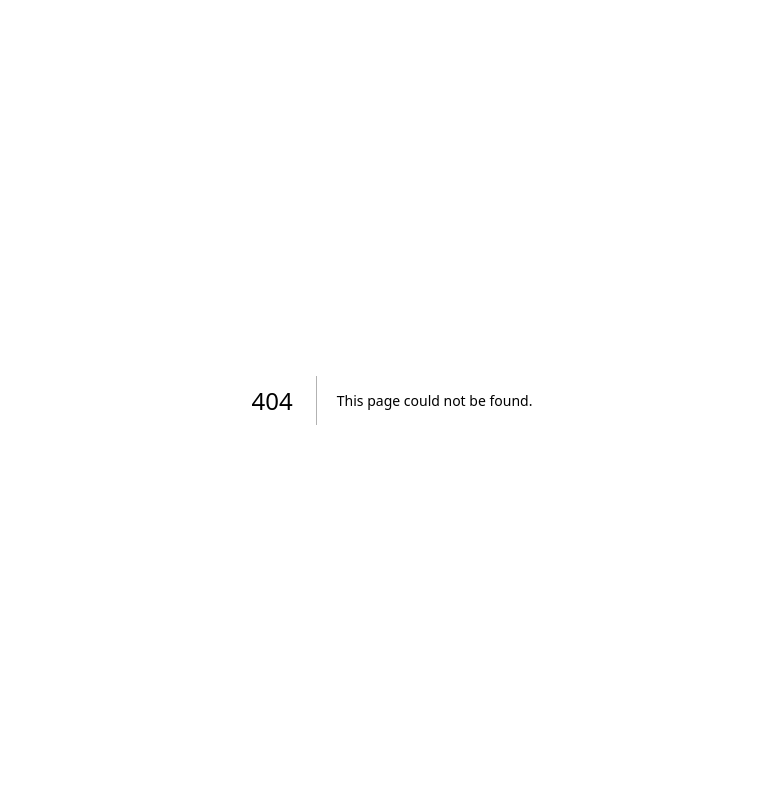
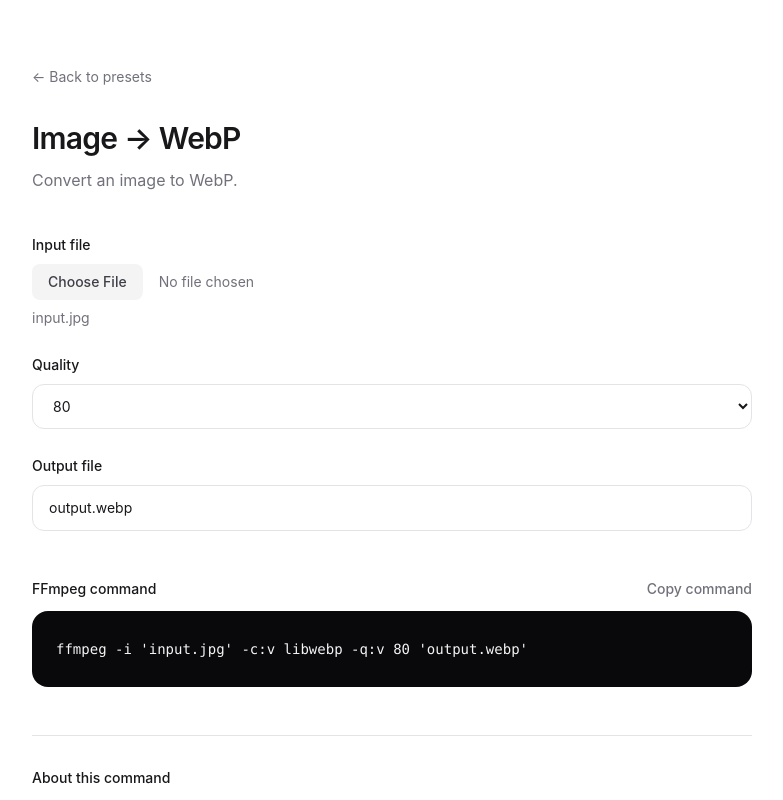
Before and after one commit to liuwenlonghub/320kbps, a Next.js app: page /presets/image-to-webp in a window 1280 px wide. Before the commit this address had no page. Shown: the top 800 px of the page, without its empty margins (248-1031 px from the left). Built offline with nearby package versions, Linux system fonts and the light colour scheme.

Commit message:
feat: add image to WebP conversion functionality with presets and command builders

```diff
--- a/app/page.tsx
+++ b/app/page.tsx
@@ -110,6 +110,50 @@
           </div>
         </section>
 
+        {/* All presets */}
+        <section className="pb-32">
+          <div className="mb-8">
+            <h2 className="text-2xl font-semibold tracking-tight">
+              Browse all presets
+            </h2>
+
+            <p className="mt-2 text-sm text-zinc-500">
+              Explore all available FFmpeg presets.
+            </p>
+          </div>
+
+          <div className="space-y-12">
+            {categories.map((category) => {
+              const categoryPresets = presets.filter(
+                (preset) => preset.category === category,
+              );
+
+              if (categoryPresets.length === 0) {
+                return null;
+              }
+
+              return (
+                <div key={category}>
+                  <PresetCategoryLabel
+                    category={category}
+                  />
+
+                  <div className="grid gap-4 sm:grid-cols-2">
+                    {categoryPresets.map((preset) => (
+                      <PresetCard
+                        key={preset.id}
+                        id={preset.id}
+                        title={preset.title}
+                        description={preset.description}
+                      />
+                    ))}
+                  </div>
+                </div>
+              );
+            })}
+          </div>
+        </section>
+
         {/* About */}
         <section
           id="about"
--- /dev/null
+++ b/app/presets/image-to-webp/page.tsx
@@ -0,0 +1,6 @@
+import { PresetPage } from "@/components/preset/preset-page";
+import { imageToWebpPreset } from "@/lib/ffmpeg/presets/image-to-webp";
+
+export default function ImageToWebpPage() {
+  return <PresetPage preset={imageToWebpPreset} />;
+}
--- /dev/null
+++ b/lib/ffmpeg/command-builder/image-to-webp.ts
@@ -0,0 +1,19 @@
+import { quoteShellArgument } from "./utils";
+import type { ImageToWebpOptions } from "@/lib/ffmpeg/presets/image-to-webp";
+
+export function buildImageToWebpCommand({
+  input,
+  quality,
+  output,
+}: ImageToWebpOptions): string {
+  return [
+    "ffmpeg",
+    "-i",
+    quoteShellArgument(input),
+    "-c:v",
+    "libwebp",
+    "-q:v",
+    quality,
+    quoteShellArgument(output),
+  ].join(" ");
+}
--- a/lib/ffmpeg/command-builder/registry.ts
+++ b/lib/ffmpeg/command-builder/registry.ts
@@ -6,6 +6,8 @@
 import type { WebmToMp4Options } from "@/lib/ffmpeg/presets/webm-to-mp4";
 import { buildVideoToMp3Command } from "./index";
 import type { VideoToMp3Options } from "@/lib/ffmpeg/presets/video-to-mp3";
+import { buildImageToWebpCommand } from "./image-to-webp";
+import type { ImageToWebpOptions } from "@/lib/ffmpeg/presets/image-to-webp";
 
 type CommandValues =
   Record<string, string | number>;
@@ -47,4 +49,11 @@
       input: String(values.input),
       output: String(values.output),
     } satisfies WebmToMp4Options),
+
+  "image-to-webp": (values) =>
+    buildImageToWebpCommand({
+      input: String(values.input),
+      quality: Number(values.quality),
+      output: String(values.output),
+    } satisfies ImageToWebpOptions),
 };
--- /dev/null
+++ b/lib/ffmpeg/output/image-to-webp.ts
@@ -0,0 +1,8 @@
+import { replaceExtension } from "@/lib/ffmpeg/command-builder/utils";
+import type { ImageToWebpOptions } from "@/lib/ffmpeg/presets/image-to-webp";
+
+export function buildImageToWebpOutputFilename(
+  { input }: ImageToWebpOptions,
+): string {
+  return replaceExtension(input, "webp");
+}
--- a/lib/ffmpeg/output/registry.ts
+++ b/lib/ffmpeg/output/registry.ts
@@ -6,6 +6,8 @@
 import type { VideoToMp3Options } from "@/lib/ffmpeg/presets/video-to-mp3";
 import { buildWebmToMp4OutputFilename } from "./webm-to-mp4";
 import type { WebmToMp4Options } from "@/lib/ffmpeg/presets/webm-to-mp4";
+import { buildImageToWebpOutputFilename } from "./image-to-webp";
+import type { ImageToWebpOptions } from "@/lib/ffmpeg/presets/image-to-webp";
 
 type OutputValues = Record<string, string | number>;
 
@@ -47,4 +49,10 @@
       output: String(values.output),
     } satisfies WebmToMp4Options),
 
+  "image-to-webp": (values) =>
+    buildImageToWebpOutputFilename({
+      input: String(values.input),
+      quality: Number(values.quality),
+      output: String(values.output),
+    } satisfies ImageToWebpOptions),
 };
--- /dev/null
+++ b/lib/ffmpeg/presets/image-to-webp.ts
@@ -0,0 +1,79 @@
+import type { Preset } from "../types/preset";
+
+export type ImageToWebpOptions = {
+  input: string;
+  quality: number;
+  output: string;
+};
+
+export const imageToWebpPreset: Preset<ImageToWebpOptions> = {
+  id: "image-to-webp",
+  title: "Image → WebP",
+  description: "Convert an image to WebP.",
+  category: "image",
+  featured: false,
+
+  input: {
+    type: "media",
+    extensions: ["jpg", "jpeg", "png", "gif", "bmp", "tiff"],
+  },
+
+  options: {
+    input: "input.jpg",
+    quality: 80,
+    output: "output.webp",
+  },
+
+  fields: [
+    {
+      type: "file",
+      id: "input",
+      label: "Input file",
+      accept: "image/*",
+    },
+    {
+      type: "select",
+      id: "quality",
+      label: "Quality",
+      options: [
+        { label: "60", value: 60 },
+        { label: "70", value: 70 },
+        { label: "80", value: 80 },
+        { label: "90", value: 90 },
+        { label: "100", value: 100 },
+      ],
+      defaultValue: 80,
+    },
+    {
+      type: "text",
+      id: "output",
+      label: "Output file",
+      placeholder: "output.webp",
+      defaultValue: "output.webp",
+    },
+  ],
+
+  explanation: {
+    title: "About this command",
+    description:
+      "This command converts the input image to WebP. The quality value controls the balance between image quality and file size.",
+
+    parameters: [
+      {
+        flag: "-i",
+        description:
+          "Specifies the input image file.",
+      },
+      {
+        flag: "-c:v libwebp",
+        description:
+          "Encodes the image using the WebP image codec.",
+      },
+      {
+        flag: "-q:v",
+        description:
+          "Controls WebP image quality. Higher values generally produce better quality and larger files.",
+      },
+    ],
+  },
+};
--- a/lib/ffmpeg/presets/index.ts
+++ b/lib/ffmpeg/presets/index.ts
@@ -2,12 +2,14 @@
 import { resizeVideoPreset } from "./resize-video";
 import { videoToMp3Preset } from "./video-to-mp3";
 import { webmToMp4Preset } from "./webm-to-mp4";
+import { imageToWebpPreset } from "./image-to-webp";
 
 export const presets = [
   videoToMp3Preset,
   resizeVideoPreset,
   compressVideoPreset,
   webmToMp4Preset,
+  imageToWebpPreset,
 ] as const;
 
 export {
@@ -15,4 +17,5 @@
   resizeVideoPreset,
   videoToMp3Preset,
   webmToMp4Preset,
+  imageToWebpPreset,
 };
```
